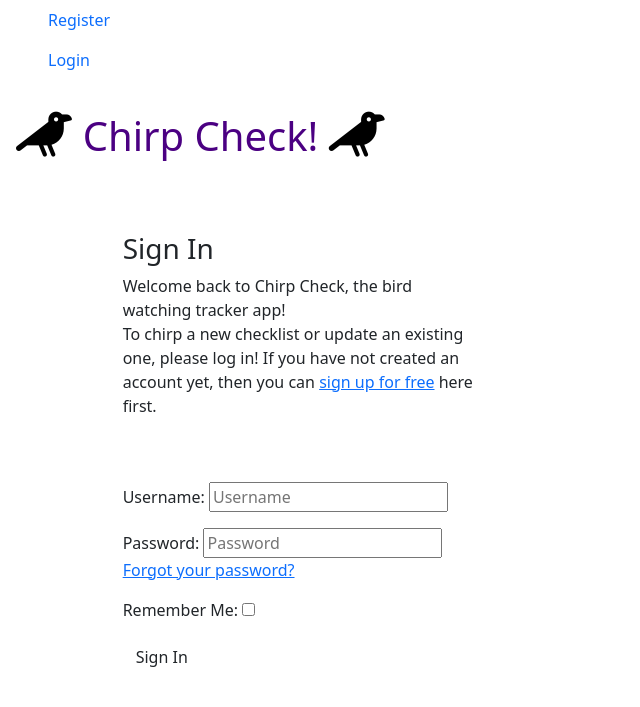
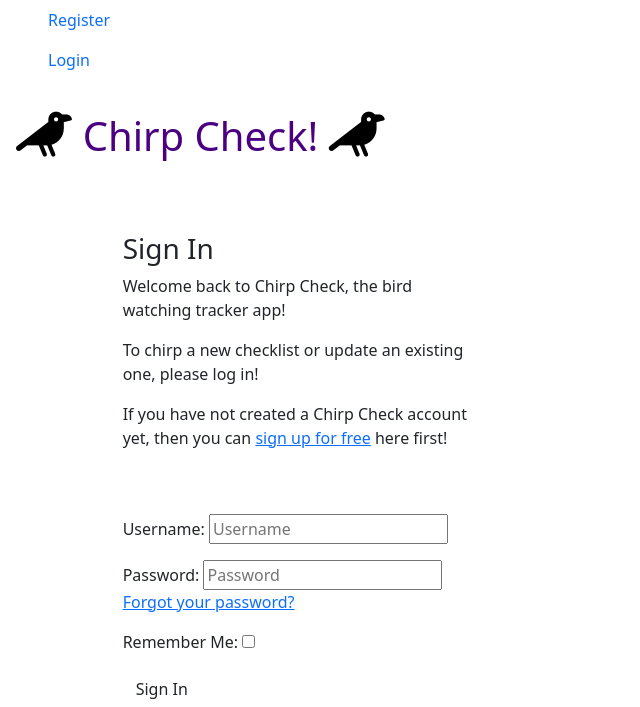
Before and after one commit to SummonerSkies/chirp-check, a Django app: page /accounts/login/ in a window 1280 px wide. Shown: the top 707 px of the page, without its empty margins (0-640 px from the left). Run offline with Django 4.2, Linux system fonts and the light colour scheme; some libraries are stand-ins or nearby versions.

Commit message:
minor html changes added

```diff
--- a/chirp_check/settings.py
+++ b/chirp_check/settings.py
@@ -27,7 +27,7 @@ TEMPLATES_DIR = os.path.join(BASE_DIR, 'templates')
 SECRET_KEY = os.environ.get('SECRET_KEY')
 
 # SECURITY WARNING: don't run with debug turned on in production!
-DEBUG = True
+DEBUG = False
 
 ALLOWED_HOSTS = ['8000-summonerskie-chirpcheck-3yrmncd34fa.ws.codeinstitute-ide.net',
                 'chirp-check-ddace85f08c7.herokuapp.com']
--- a/templates/account/login.html
+++ b/templates/account/login.html
@@ -11,9 +11,9 @@
         <div class="col-md-8 mt-3 offset-md-2">
             <h3>{% trans "Sign In" %}</h3>
 
-            <p>{% blocktrans %}Welcome back to Chirp Check, the bird watching tracker app!<br />To chirp a new checklist or update an existing one, please log in! If
-                you
-                have not created an account yet, then you can <a class="link" href="{{ signup_url }}">sign up for free</a> here first.{% endblocktrans %}</p>
+            <p>{% blocktrans %}Welcome back to Chirp Check, the bird watching tracker app!</p>
+            <p>To chirp a new checklist or update an existing one, please log in!</p>
+            <p>If you have not created a Chirp Check account yet, then you can <a class="link" href="{{ signup_url }}">sign up for free</a> here first!{% endblocktrans %}</p>
         </div>
     </div>
     <div class="row">
```
